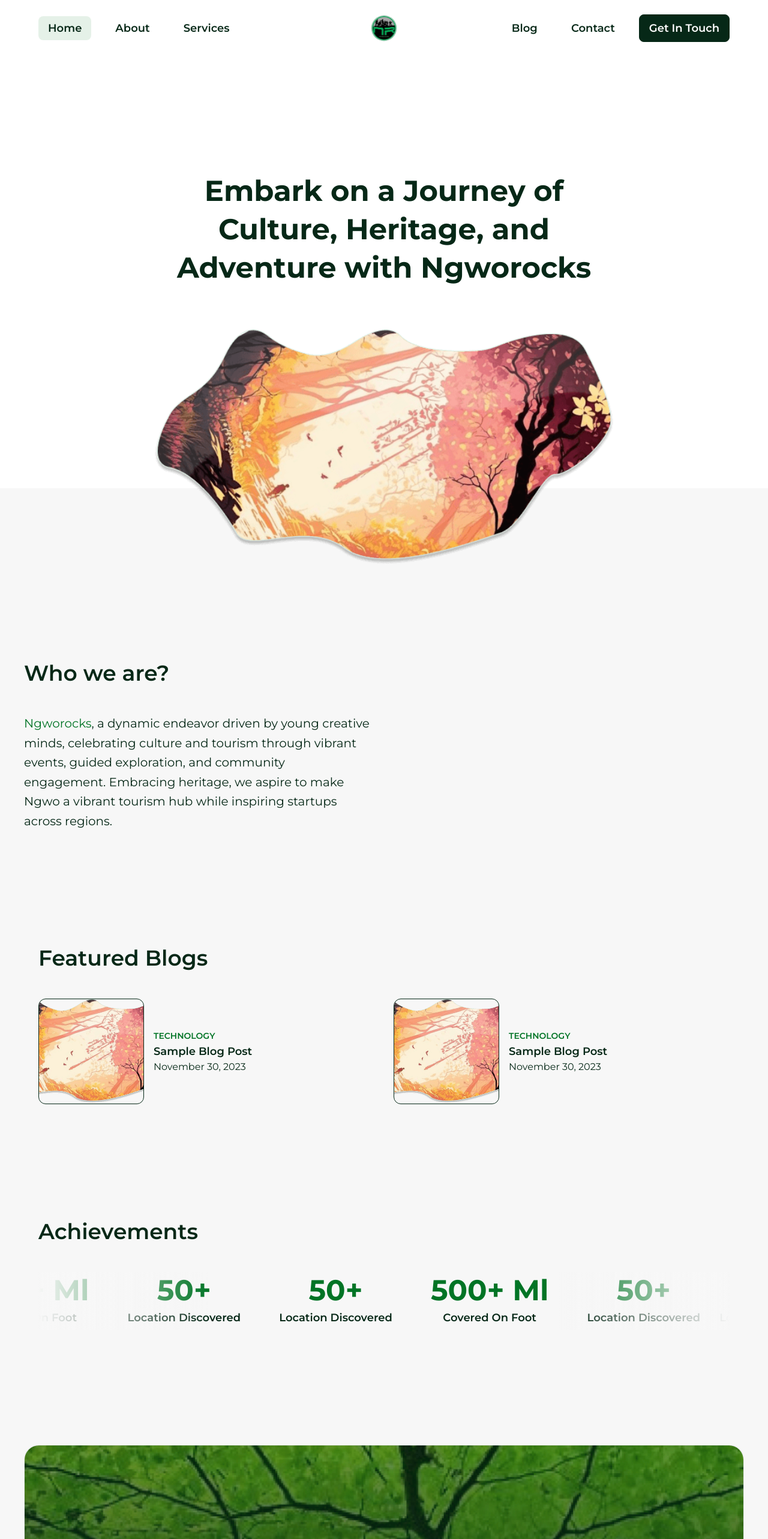
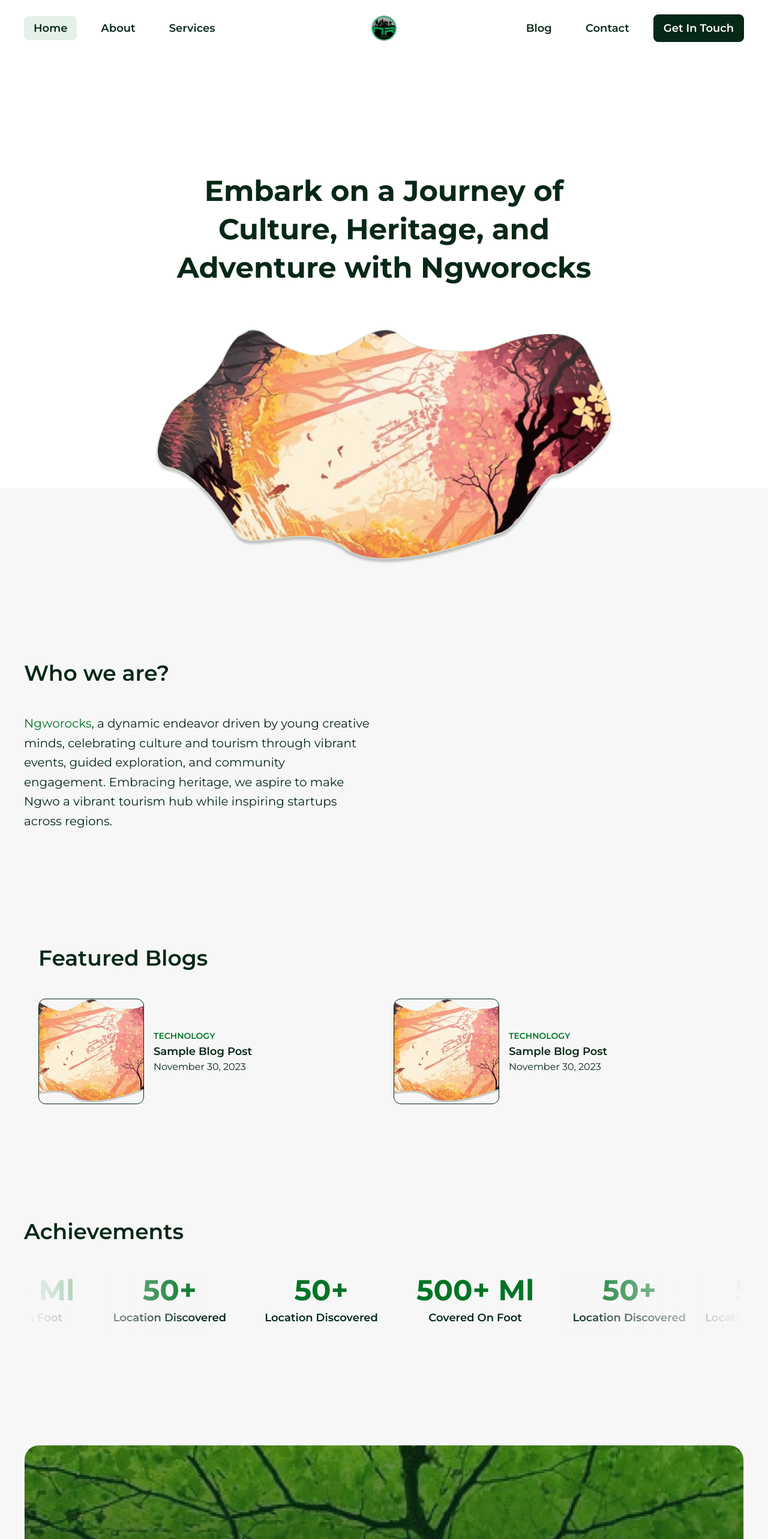
Before and after one commit to mronoh/nr, a Next.js app: page / in a window 1280 px wide. Shown: the top 2566 px of the page at 60% size. Built offline with nearby package versions, Linux system fonts and the light colour scheme.

Commit message:
Update styling in footer and header components

```diff
--- a/components/footer/index.tsx
+++ b/components/footer/index.tsx
@@ -10,7 +10,7 @@ import { footerPages } from "@/constants";
 const Footer = () => {
   const currentYear = new Date().getFullYear();
   return (
-    <footer className="px-5 sm:px-16 py-8 w-full  bg-dark rounded-t-3xl border-t-[12px] border-accent">
+    <footer className="px-5 sm:px-10 py-8 w-full  bg-dark rounded-t-3xl border-t-[12px] border-accent">
       <div className="max-w-7xl mx-auto">
         <div className="flex flex-col sm:flex-row justify-between text-light ">
           <div className="flex gap-8 justify-around sm:justify-between">
--- a/components/header/index.tsx
+++ b/components/header/index.tsx
@@ -1,5 +1,5 @@
 "use client"
-import styles from "@/styles";
+
 import Logo from "@/public/icons/ngworocks_logo.svg";
 import Image from "next/image";
 import Link from "next/link";
@@ -19,7 +19,7 @@ const Header = () => {
   return (
     <header className={cx(scrollPosition > 0 ? 'shadow' : 'shadow-none', 'sticky -top-2 w-full z-30 py-6 bg-white')}>
       <nav
-        className='max-w-7xl px-5 sm:px-16 font-semibold mx-auto flex justify-between relative items-center text-lg  text-dark capitalize font-semi-bold'
+        className='max-w-7xl px-5 sm:px-10 font-semibold mx-auto flex justify-between relative items-center text-lg  text-dark capitalize font-semi-bold'
       >
         <Link
           href="/"
--- a/components/home/Achievements.tsx
+++ b/components/home/Achievements.tsx
@@ -3,7 +3,7 @@ import React from 'react'
 
 const Achievements = () => {
   return (
-    <section className='px-5 sm:px-16 py-24 max-w-7xl mx-auto w-full'>
+    <section className='px-5 sm:px-10 py-24 max-w-7xl mx-auto w-full'>
       <div>
       <h2 className="text-dark text-4xl mb-12 font-semibold">Achievements</h2>
       <div className="relative h-24 overflow-x-hidden">
--- a/components/home/HomePageCover.tsx
+++ b/components/home/HomePageCover.tsx
@@ -3,7 +3,7 @@ import homeBgImg from '@/public/images/homeBgImg.png'
 
 const HomePageCover = () => {
   return (
-    <section className='px-5 sm:px-16  bg-light'>
+    <section className='px-5 sm:px-10  bg-light'>
       <div className='h-[90vh] flex flex-col items-center justify-start relative max-w-7xl mx-auto w-full'>
           <h1 className='text-5xl leading-[4rem] text-dark font-bold max-w-3xl text-center mx-auto mt-48'>
             Embark on a Journey of Culture, Heritage, and Adventure with Ngworocks
```
